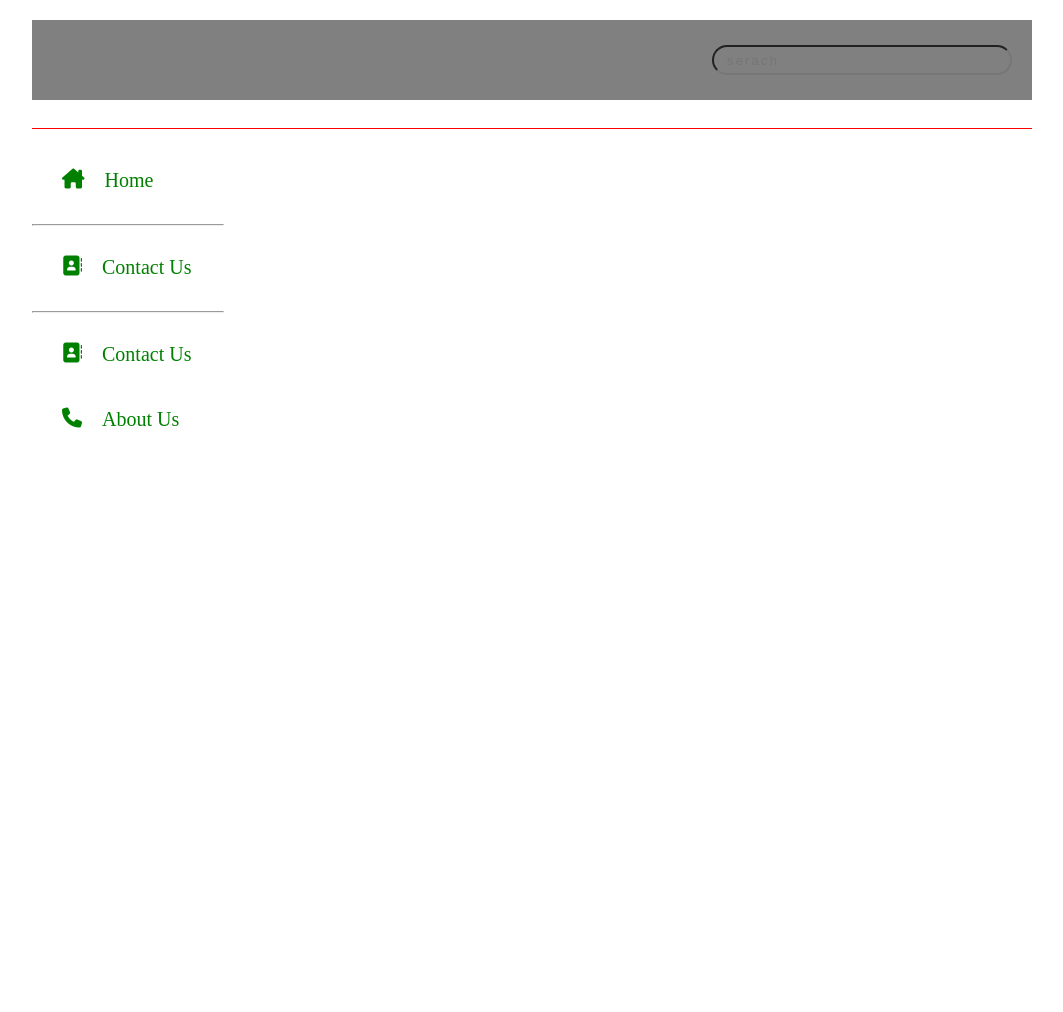
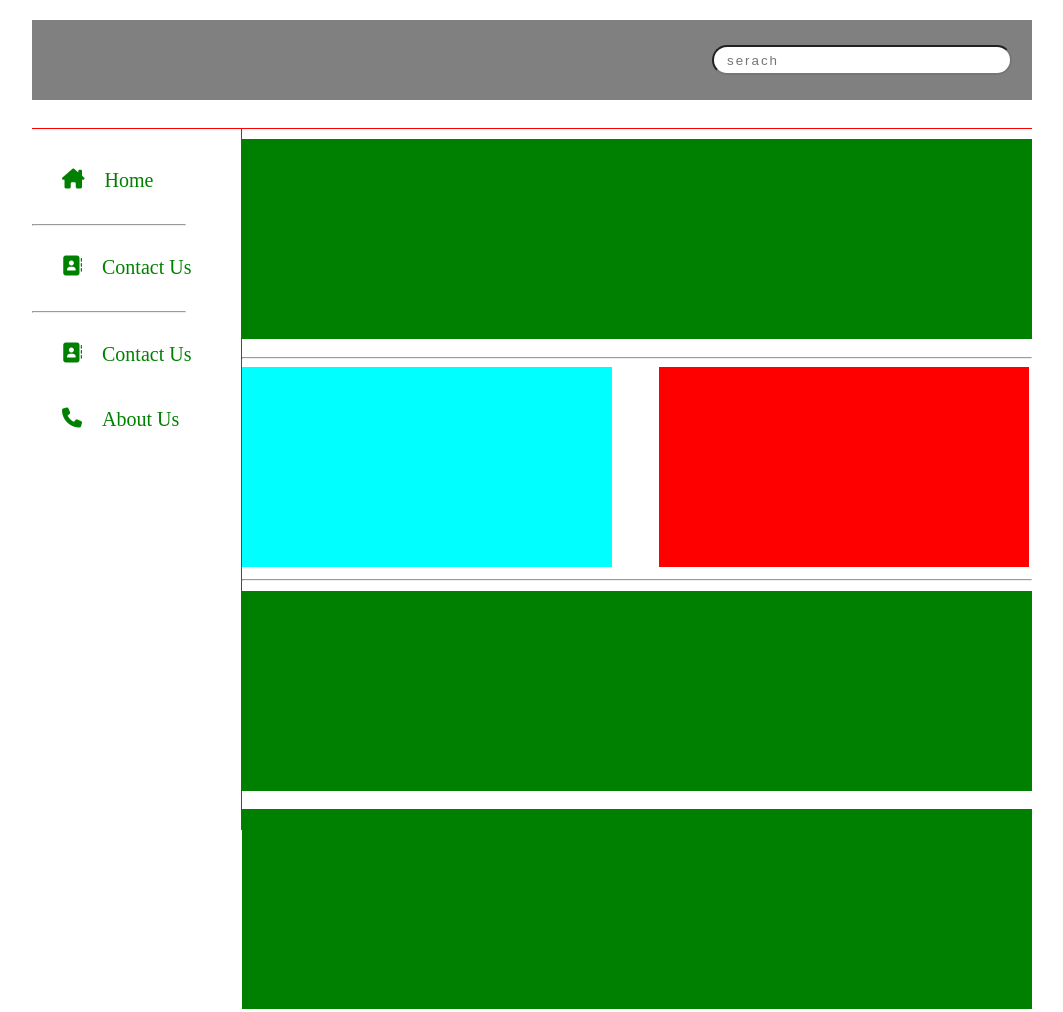
Before and after one commit to khalid045/navigation, a plain HTML site: page index.html in a window 1280 px wide. Shown: the top 1012 px of the page, without its empty margins (108-1171 px from the left). Drawn offline with Linux system fonts and the light colour scheme.

Commit message:
updated recent

```diff
--- /dev/null
+++ b/content.css
@@ -0,0 +1,36 @@
+.content{
+    height: 700px;
+    width: 790px;
+    float: right;
+    border-left: 1px solid red;
+    border-bottom: 1px solid red;
+
+}
+.one{
+    height: 200px;
+    width: 790px;
+    justify-content: center;
+    background-color: green;
+    margin-bottom: 18px;
+    margin-top: 10px;
+
+}
+.two{
+    height: 200px;
+    width: 370px;
+    background-color: red;
+    margin: 0px;
+    display: inline-block;
+    margin-left: 23px;
+
+
+}
+.three{
+    height: 200px;
+    width: 370px;
+    background-color: aqua;
+    margin: 0px;
+    float: left;
+    margin-right: 24px;
+
+}
--- a/index.html
+++ b/index.html
@@ -6,10 +6,12 @@
     <meta name="viewport" content="width=device-width, initial-scale=1.0">
     <link rel="stylesheet" href="nav.css">
     <link rel="stylesheet" href="sidebar.css">
+    <link rel="stylesheet" href="content.css">
     <link rel="stylesheet" href="https://cdnjs.cloudflare.com/ajax/libs/font-awesome/6.3.0/css/all.min.css" integrity="sha512-SzlrxWUlpfuzQ+pcUCosxcglQRNAq/DZjVsC0lE40xsADsfeQoEypE+enwcOiGjk/bSuGGKHEyjSoQ1zVisanQ==" crossorigin="anonymous" referrerpolicy="no-referrer" />
     <title>Navigation Bar</title>
 </head>
 <body>
+
     <div class="body">
 
 
@@ -57,6 +59,28 @@
             </div>
 
         </div>
+        <div class="content">
+            <div class="one">
+
+            </div>
+            <hr>
+            <div class="two">
+
+            </div>
+            <div class="three">
+
+            </div>
+            <hr>
+            <div class="one">
+
+            </div>
+            <div class="one">
+
+            </div>
+        </div>
+
+
     </div>
+
 </body>
 </html>
--- a/nav.css
+++ b/nav.css
@@ -1,5 +1,5 @@
 .body{
-    height: 3000px;
+    height: 900px;
     border-top: 1px solid red;
     width: 1000px;
     margin-top: 120px;
@@ -10,7 +10,7 @@ body{
 }
 .nav{
     height: 1000px;
-    width: 15%;
+    width: 12%;
     position: fixed;
     display: inline-block;
     margin-top: 10px;
--- a/sidebar.css
+++ b/sidebar.css
@@ -19,7 +19,7 @@
     border-radius: 20px;
     letter-spacing: 2px;
     padding-left: 13px;
-    background-color: transparent;
-    color: white;
+    background-color: white;
+    color: black;
 
 }
```
